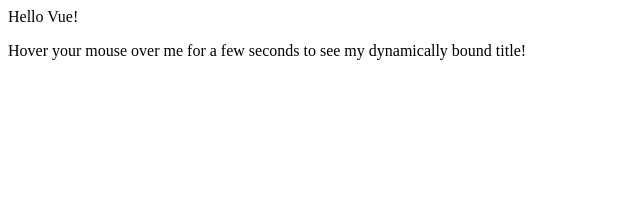
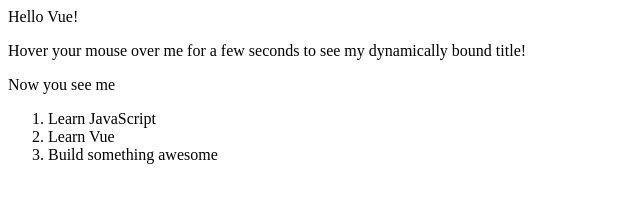
Before and after one commit to mjbozzo/vue, a plain HTML site: page index.html in a window 1280 px wide. Shown: the whole page, without its empty margins (0-640 px from the left). Drawn offline with nearby package versions, Linux system fonts and the light colour scheme.

Commit message:
Add v-if and v-for examples

```diff
--- a/index.html
+++ b/index.html
@@ -12,6 +12,16 @@
         <p v-bind:title="hoverTitle">
             Hover your mouse over me for a few seconds to see my dynamically bound title!
         </p>
+
+        <p v-if="seen">Now you see me</p>
+
+        <div>
+            <ol>
+                <li v-for="todo in todos">
+                    {{ todo.text }}
+                </li>
+            </ol>
+        </div>
     </div>
 
     <script type="text/javascript">
@@ -19,7 +29,13 @@
                 el: '#app',
                 data: {
                     message: 'Hello Vue!',
-                    hoverTitle: 'This is the hover title!'
+                    hoverTitle: 'This is the hover title!',
+                    seen: true,
+                    todos: [
+                        { text: 'Learn JavaScript' },
+                        { text: 'Learn Vue' },
+                        { text: 'Build something awesome' }
+                    ]
                 }
             })
     </script>
```
